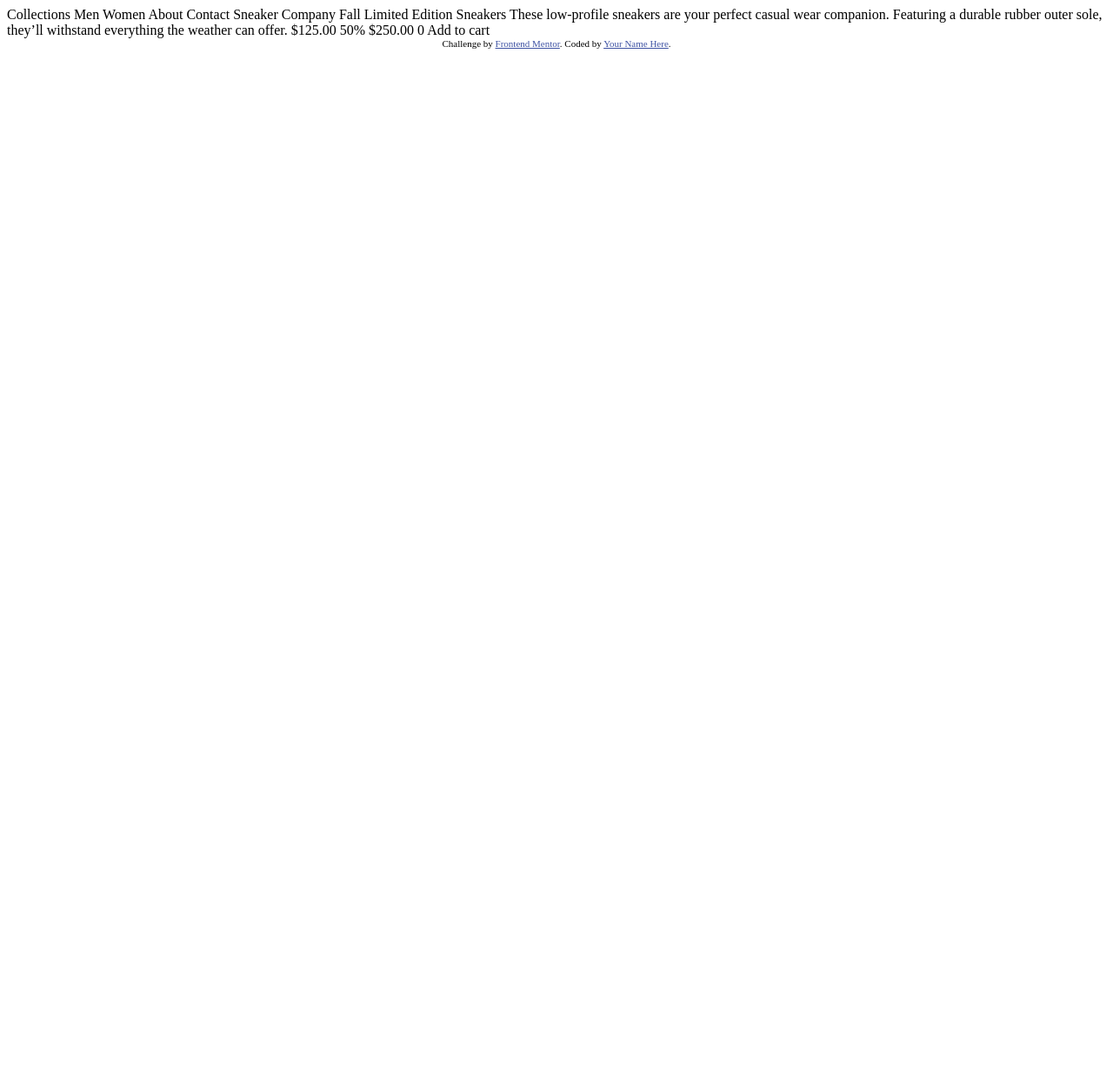
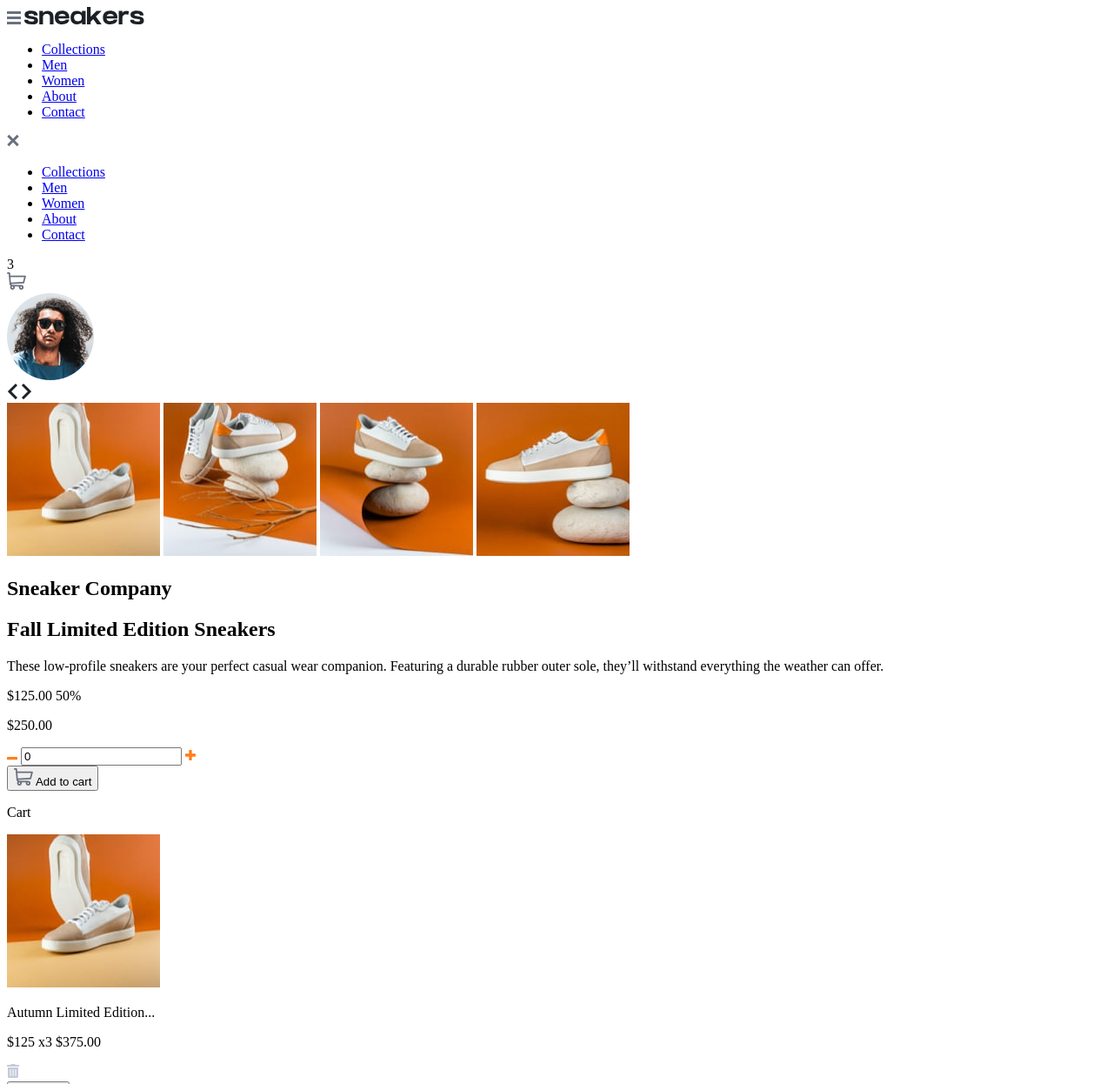
Before and after one commit to sergio-jc/ecommerce-product-page-fm, a plain HTML site: page index.html in a window 1280 px wide. Shown: the top 1246 px of the page at 87% size. Before the commit the page ends 800 px from the top, so only its background shows below. Drawn offline with Linux system fonts and the light colour scheme.

Commit message:
add html schema

```diff
--- a/index.html
+++ b/index.html
@@ -10,35 +10,126 @@
 
   <!-- Feel free to remove these styles or customise in your own stylesheet 👍 -->
   <style>
-    .attribution { font-size: 11px; text-align: center; }
+    .attribution { font-size: 18px; text-align: center; }
     .attribution a { color: hsl(228, 45%, 44%); }
   </style>
 </head>
 <body>
+  <main class="main-container">
+    <header class="header">
+      <img src="./images/icon-menu.svg" alt="menu icon">
+      <img src="./images/logo.svg" alt="logo">
 
-  Collections
-  Men
-  Women
-  About
-  Contact
+      <nav class="navbar">
+        <ul class="navbar__items">
+          <li><a class="navbar__link" href="#">Collections</a></li>
+          <li><a class="navbar__link" href="#">Men</a></li>
+          <li><a class="navbar__link" href="#">Women</a></li>
+          <li><a class="navbar__link" href="#">About</a></li>
+          <li><a class="navbar__link" href="#">Contact</a></li>
+        </ul>
+      </nav>
 
-  Sneaker Company
+      <!-- inicio modal navbar -->
+      <div class="modal-navbar__background">
+        <nav class="modal-navbar">
+          <img class="modal-navbar__close-icon" src="./images/icon-close.svg" alt="close">
+          <ul class="modal-navbar__items">
+            <li><a class="modal-navbar__link" href="#">Collections</a></li>
+            <li><a class="modal-navbar__link" href="#">Men</a></li>
+            <li><a class="modal-navbar__link" href="#">Women</a></li>
+            <li><a class="modal-navbar__link" href="#">About</a></li>
+            <li><a class="modal-navbar__link" href="#">Contact</a></li>
+          </ul>
+        </nav>
+      </div>
+      <!-- final modal navbar -->
+      <div class="header__cart-avatar">
+        <div class="header__cart">
+          <div class="header__cart--notification">3</div>
+          <img src="./images/icon-cart.svg" alt="cart">
+        </div>
 
-  Fall Limited Edition Sneakers
+        <img src="./images/image-avatar.png" alt="avatar">
+      </div>
 
-  These low-profile sneakers are your perfect casual wear companion. Featuring a
-  durable rubber outer sole, they’ll withstand everything the weather can offer.
+    </header>
 
-  $125.00
-  50%
-  $250.00
+    <section class="content">
+      <article class="gallery">
+        <div class="gallery__image-container">
+          <img class="gallery__previus" src="./images/icon-previous.svg" alt="previus buttom">
+          <img class="gallery__next"  src="./images/icon-next.svg" alt="next buttom">
+        </div>
+        <div class="gallery__thumnails">
+          <img id="1" class="gallery__thumnail" src="./images/image-product-1-thumbnail.jpg" alt="thumnail">
+          <img id="2" class="gallery__thumnail" src="./images/image-product-2-thumbnail.jpg" alt="thumnail">
+          <img id="3" class="gallery__thumnail" src="./images/image-product-3-thumbnail.jpg" alt="thumnail">
+          <img id="4" class="gallery__thumnail" src="./images/image-product-4-thumbnail.jpg" alt="thumnail">
+        </div>
+      </article>
+      <article class="details">
+        <h2 class="details__company">Sneaker Company</h2>
+        <h2 class="details__title">Fall Limited Edition Sneakers</h2>
+        <p class="details__description">
+          These low-profile sneakers are your perfect casual wear companion. Featuring a durable rubber outer sole, they’ll withstand everything the weather can offer.
+        </p>
+        <div class="details__prices">
+          <p class="details__now">$125.00 <span class="details__discount">50%</span></p>
+          <p class="details__before">$250.00</p>
+        </div>
 
-  0
-  Add to cart
+        <div class="details__product-quantity">
+          <div class="input">
+            <img class="input__minus" src="./images/icon-minus.svg" alt="minus">
+            <input class="input__number" type="number" value="0">
+            <img class="input__plus" src="./images/icon-plus.svg" alt="plus">
+          </div>
+          <button class="details__button"><img src="./images/icon-cart.svg" alt="icon cart"> Add to cart</button>
+        </div>
+      </article>
+    </section>
 
-  <div class="attribution">
+    <!-- inicio cart modal -->
+    <div class="cart-modal">
+      <p class="cart-modal__title">Cart</p>
+      <div class="cart-modal__checkout-container">
+        <div class="cart-modal__details-container">
+          <img src="./images/image-product-1-thumbnail.jpg" alt="thumbnailcart">
+          <div>
+            <p class="cart-modal__product">Autumn Limited Edition...</p>
+            <p class="cart-modal__price">$125 x3 <span>$375.00</span></p>
+          </div>
+          <img class="cart-modal__delete" src="./images/icon-delete.svg" alt="delete element">
+        </div>
+        <button class="cart-modal__checkout-btn">Checkout</button>
+      </div>
+    </div>
+    <!-- fin cart modal -->
+
+    <!-- inicio gallery modal  -->
+    <div class="modal-gallery__background">
+      <article class="modal-gallery">
+        <img class="modal-gallery__close" src="./images/icon-close.svg" alt="icon close">
+        <div class="modal-gallery__image-container">
+          <img class="modal-gallery__previus" src="./images/icon-previous.svg" alt="previus buttom">
+          <img class="modal-gallery__next"  src="./images/icon-next.svg" alt="next buttom">
+        </div>
+        <div class="modal-gallery__thumnails">
+          <img id="m1" class="modal-gallery__thumnail" src="./images/image-product-1-thumbnail.jpg" alt="thumnail">
+          <img id="m2" class="modal-gallery__thumnail" src="./images/image-product-2-thumbnail.jpg" alt="thumnail">
+          <img id="m3" class="modal-gallery__thumnail" src="./images/image-product-3-thumbnail.jpg" alt="thumnail">
+          <img id="m4" class="modal-gallery__thumnail" src="./images/image-product-4-thumbnail.jpg" alt="thumnail">
+        </div>
+      </article>
+    </div>
+    <!-- fin gallery modal -->
+
+  </main>
+
+  <footer class="attribution">
     Challenge by <a href="https://www.frontendmentor.io?ref=challenge" target="_blank">Frontend Mentor</a>.
-    Coded by <a href="#">Your Name Here</a>.
-  </div>
+    Coded by <a target="_blank" href="https://my-profile-flame.vercel.app/">Ronaldo Jara</a>.
+  </footer>
 </body>
 </html>
```
